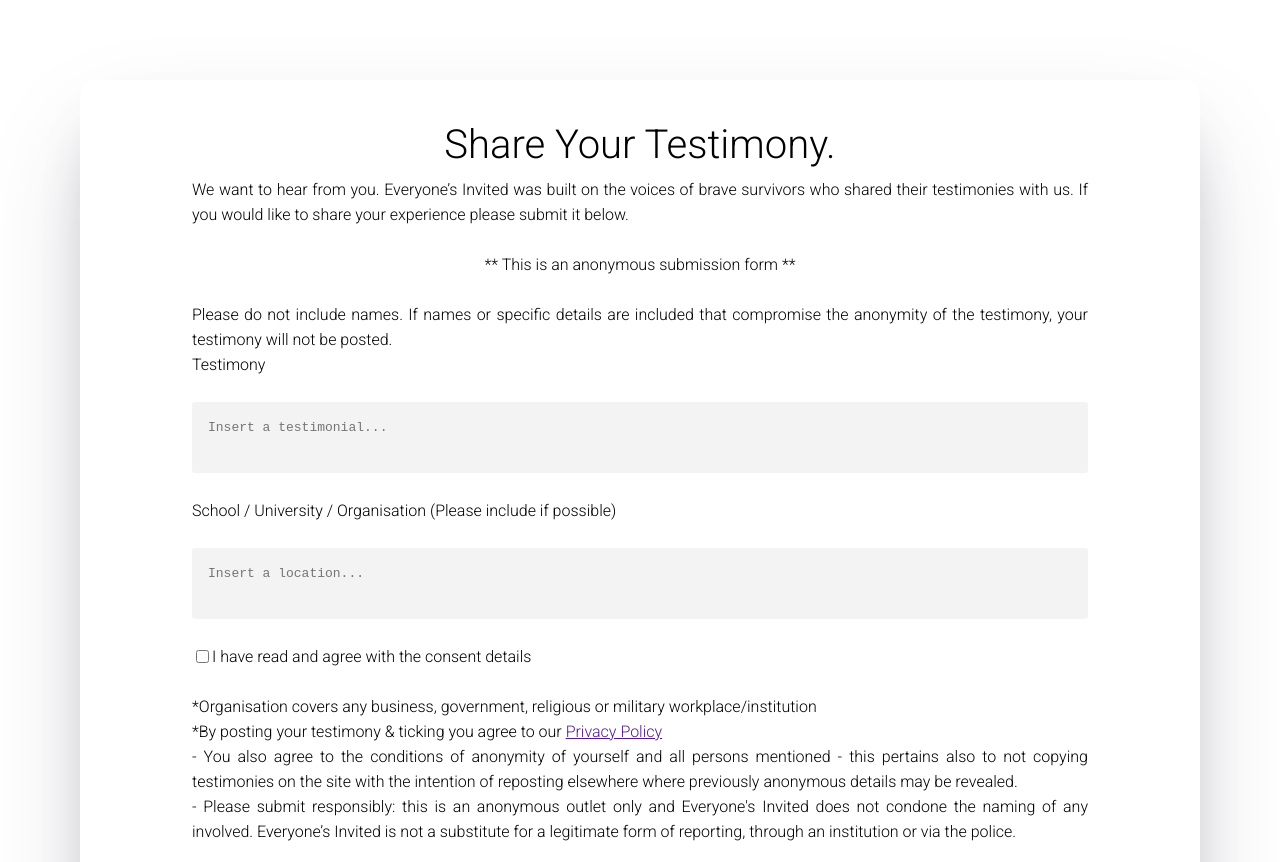
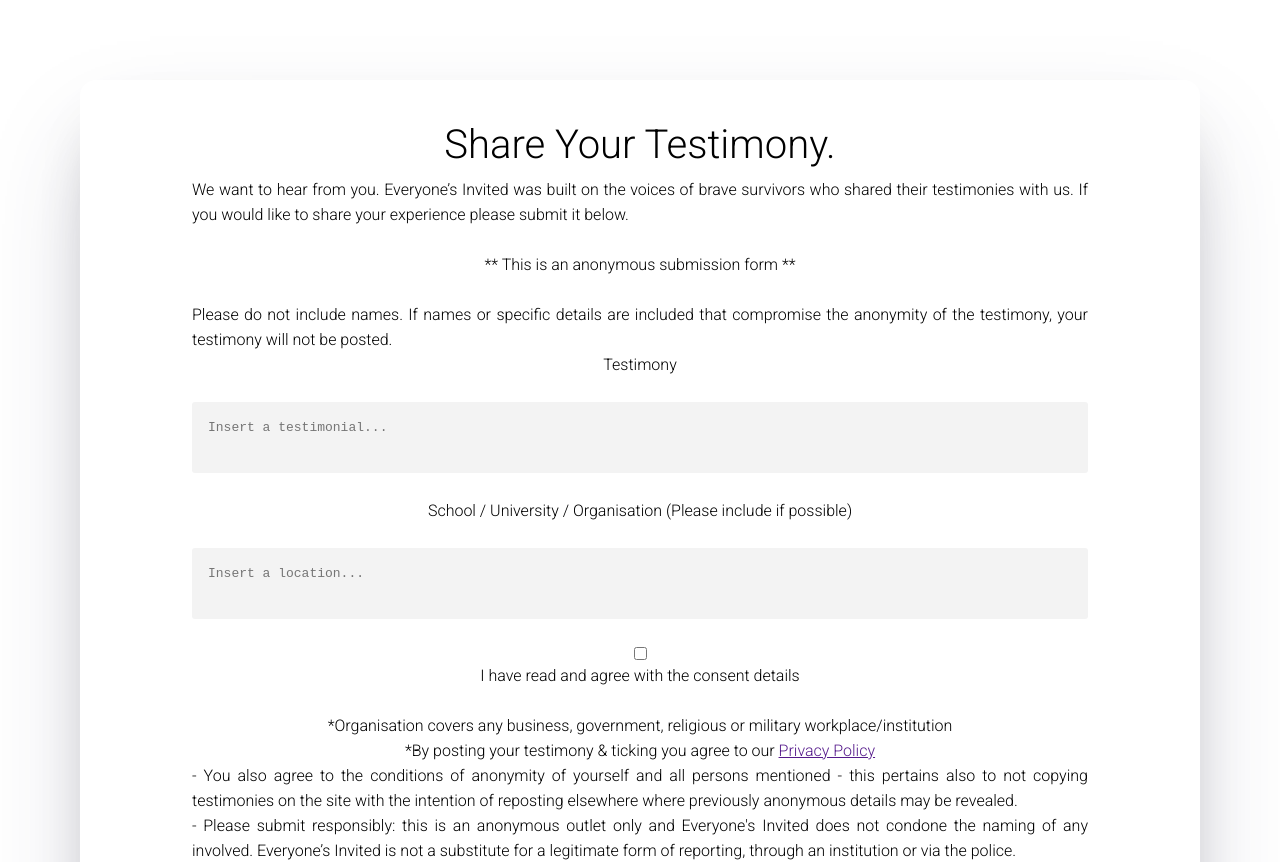
Before and after one commit to EveryonesInvited/website, a Next.js app: page / in a window 1280 px wide. Shown: the top 862 px of the page. Built offline with nearby package versions, Linux system fonts and the light colour scheme.

Commit message:
removes form module css

```diff
--- a/components/form.module.css
+++ /dev/null
@@ -1,18 +0,0 @@
-.input_submission{
-  display: flex;
-  flex-direction: column;
-  justify-content: center;
-  align-items: center;
-  box-sizing: border-box;
-}
-
-.event__creator{
-  display: block;
-  width: 100%;
-  box-sizing: border-box;
-}
-
-.input_consent{
-  display: flex;
-  flex-direction: row;
-}
--- a/components/form.tsx
+++ b/components/form.tsx
@@ -3,7 +3,6 @@
 import Heading1 from '../elements/Heading1';
 import SubmitButton from '../elements/SubmitButton';
 import TextInput from '../elements/TextInput';
-import styles from './form.module.css';
 import { postTestimonial } from '../services/airTableService';
 import testimonial from '../interfaces/testimonial';
 
@@ -60,8 +59,6 @@
         that compromise the anonymity of the testimony, your testimony will not
         be posted.
       </p>
-      <div className={styles.event__creator}>
-        <div className={styles.input_testimony}>
       <h3>Testimony</h3>
       <br />
       <TextInput
@@ -73,12 +70,8 @@
         placeholder="Insert a testimonial..."
         required
       />
-        </div>
       <br />
-        <div className={styles.input_location}>
-          <h3>
-            School / University / Organisation (Please include if possible)
-          </h3>
+      <h3>School / University / Organisation (Please include if possible)</h3>
       <br />
       <TextInput
         color="primary"
@@ -89,9 +82,7 @@
         placeholder="Insert a location..."
         required
       />
-        </div>
       <br />
-        <div className={styles.input_consent}>
       <input
         name="consent"
         onChange={e => handleChange(e)}
@@ -100,7 +91,6 @@
         required
       ></input>
       <h3> I have read and agree with the consent details</h3>
-        </div>
       <br />
       <p>
         *Organisation covers any business, government, religious or military
@@ -112,8 +102,8 @@
       </p>
       <p>
         - You also agree to the conditions of anonymity of yourself and all
-          persons mentioned - this pertains also to not copying testimonies on
-          the site with the intention of reposting elsewhere where previously
+        persons mentioned - this pertains also to not copying testimonies on the
+        site with the intention of reposting elsewhere where previously
         anonymous details may be revealed.
       </p>
       <p>
@@ -122,7 +112,6 @@
         Everyone’s Invited is not a substitute for a legitimate form of
         reporting, through an institution or via the police.
       </p>
-      </div>
       <br />
       <SubmitButton label="Submit" />
     </FormContainer>
```
Lines whose indentation alone changed are shown as unchanged.
